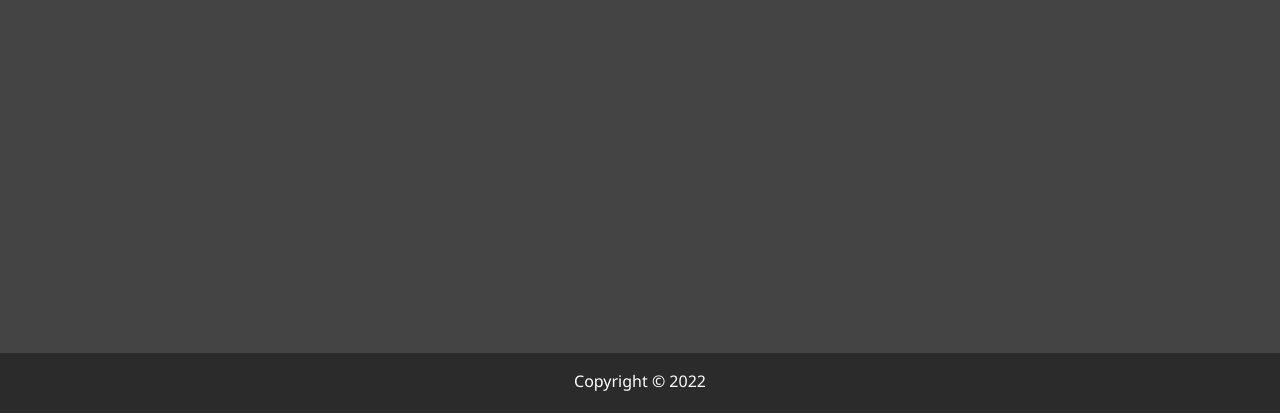
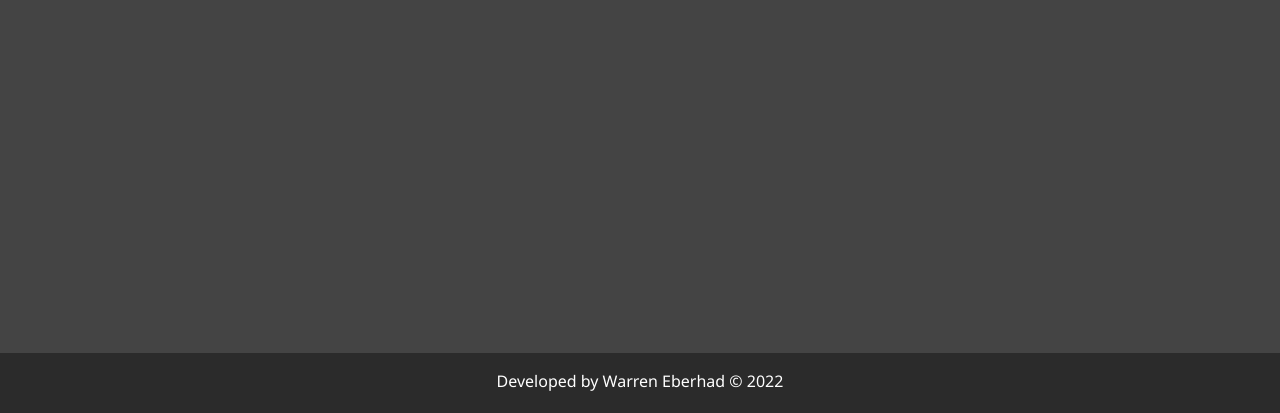
Before and after one commit to warrenebx/portfolio, a website: page dist/contact.html in a window 1280 px wide. Shown: the part 387-800 px from the top of the page. Drawn offline with Linux system fonts and the light colour scheme.

Commit message:
me again

```diff
--- a/dist/contact.html
+++ b/dist/contact.html
@@ -71,7 +71,7 @@
   </main>
 
   <footer id="main-footer">
-    Copyright &copy; 2022
+    Developed by Warren Eberhad &copy; 2022
   </footer>
 
   <script src="js/main.js"></script>
```
Also changed, not shown: dist/work.html (+1 -1 lines).
